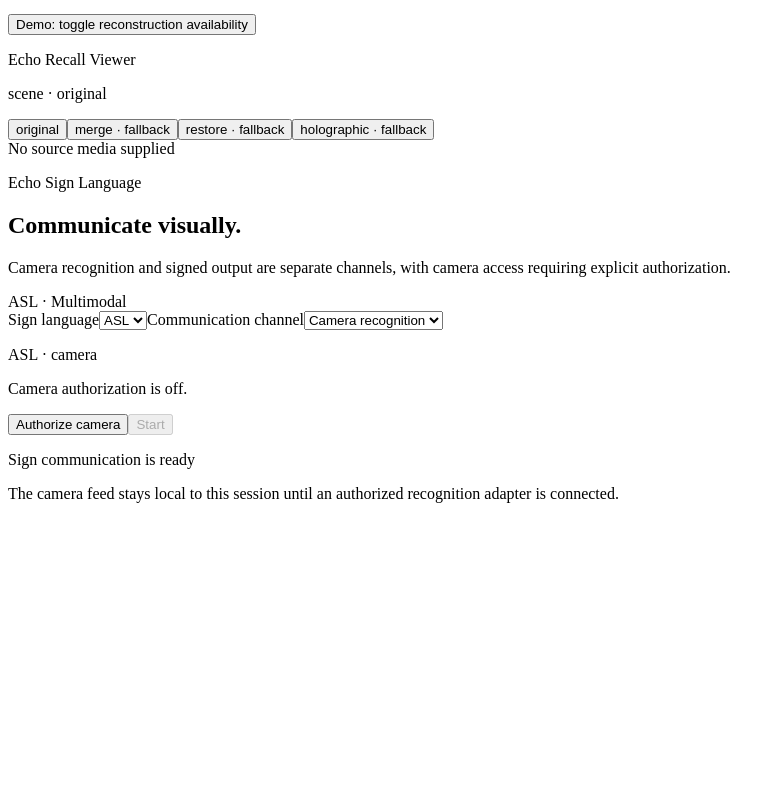
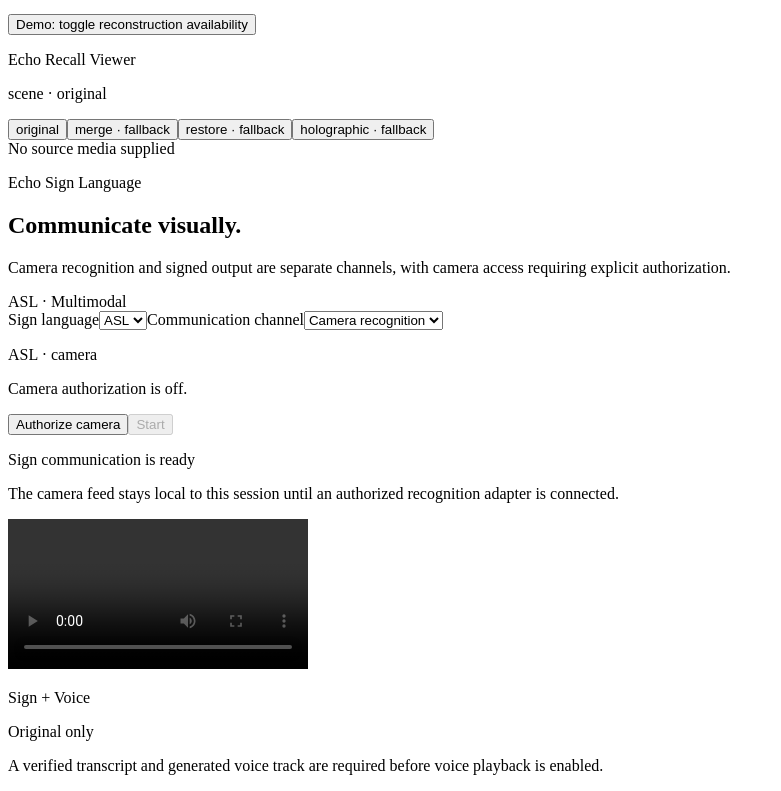
Before and after one commit to LegacyArchitectRVA/Legacy-OS, a Next.js app in the folder apps/web/: page / in a window 1280 px wide. Shown: the part 473-1264 px from the top of the page, without its empty margins (0-781 px from the left). Before the commit the page ends 992 px from the top, so only its background shows below. Built offline with nearby package versions, Linux system fonts and the light colour scheme.

Commit message:
feat(web): surface sign video voice player in command center

```diff
--- a/apps/web/app/page.tsx
+++ b/apps/web/app/page.tsx
@@ -1,5 +1,6 @@
 import HolographicRecallViewer from "./components/HolographicRecallViewer";
 import SignLanguagePanel from "./components/SignLanguagePanel";
+import SignVideoVoicePlayer from "./components/SignVideoVoicePlayer";
 import VisualRecallPanel from "./components/VisualRecallPanel";
 
 export default function Home() {
@@ -29,6 +30,7 @@ export default function Home() {
           <VisualRecallPanel />
           <HolographicRecallViewer mediaKind="scene" />
           <SignLanguagePanel />
+          <SignVideoVoicePlayer videoUri="" />
         </div>
       </div>
     </main>
```
